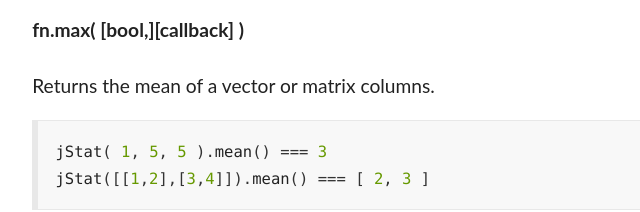
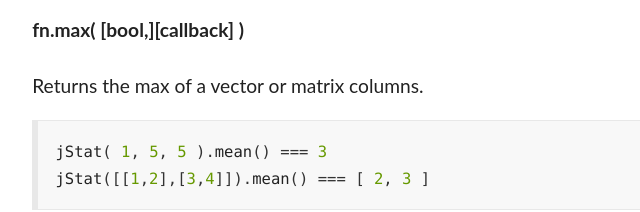
Before and after one commit to jstat/jstat.github.com, a plain HTML site: page vector.html in a window 1280 px wide. Shown: the part 8772-8984 px from the top of the page, 83-723 px from the left. Drawn offline with Linux system fonts and the light colour scheme.

Commit message:
Fix doc error

```diff
--- a/vector.html
+++ b/vector.html
@@ -245,7 +245,7 @@ jStat([[1,2],[3,4]]).max() === [ 3, 4 ]</code></pre>
 
 <p><strong>fn.max( [bool,][callback] )</strong></p>
 
-<p>Returns the mean of a vector or matrix columns.</p>
+<p>Returns the max of a vector or matrix columns.</p>
 
 <pre><code>jStat( 1, 5, 5 ).mean() === 3
 jStat([[1,2],[3,4]]).mean() === [ 2, 3 ]</code></pre>
```
Also changed, not shown: all.html (+1 -1 lines).
